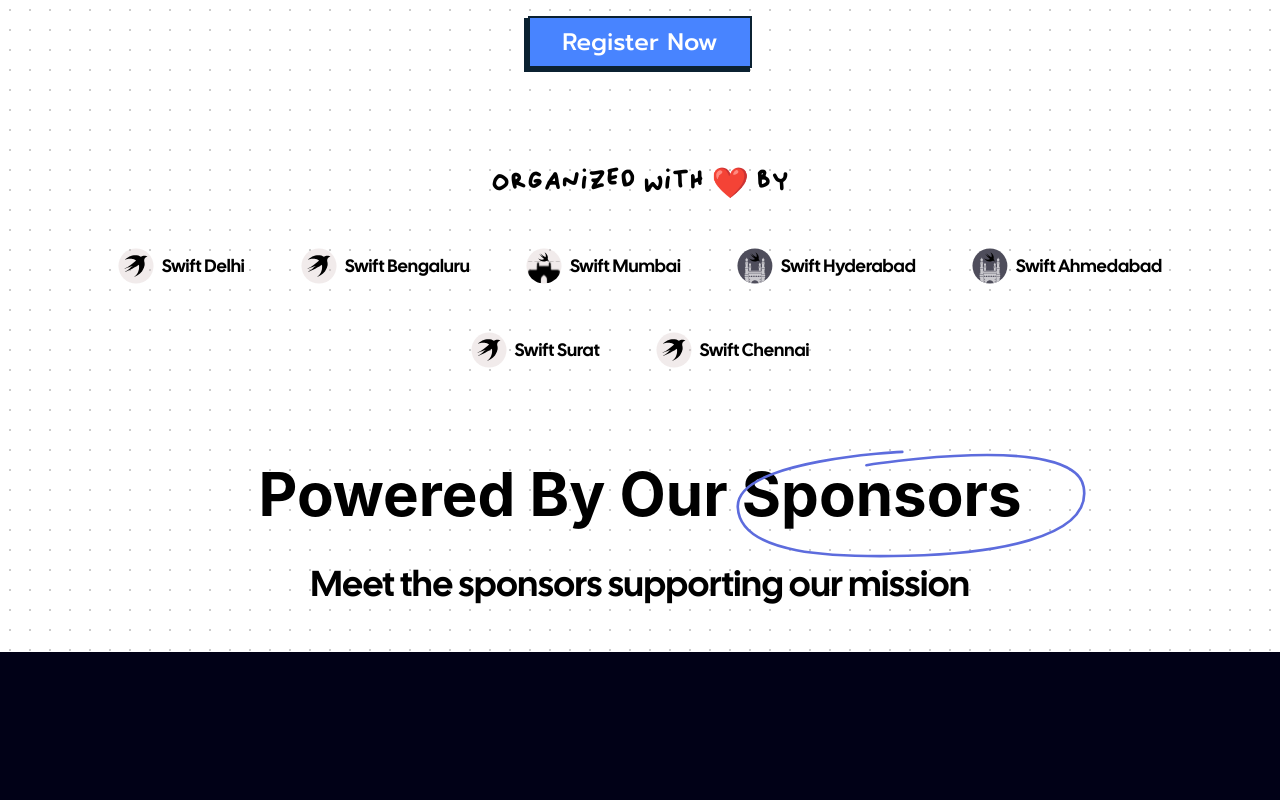
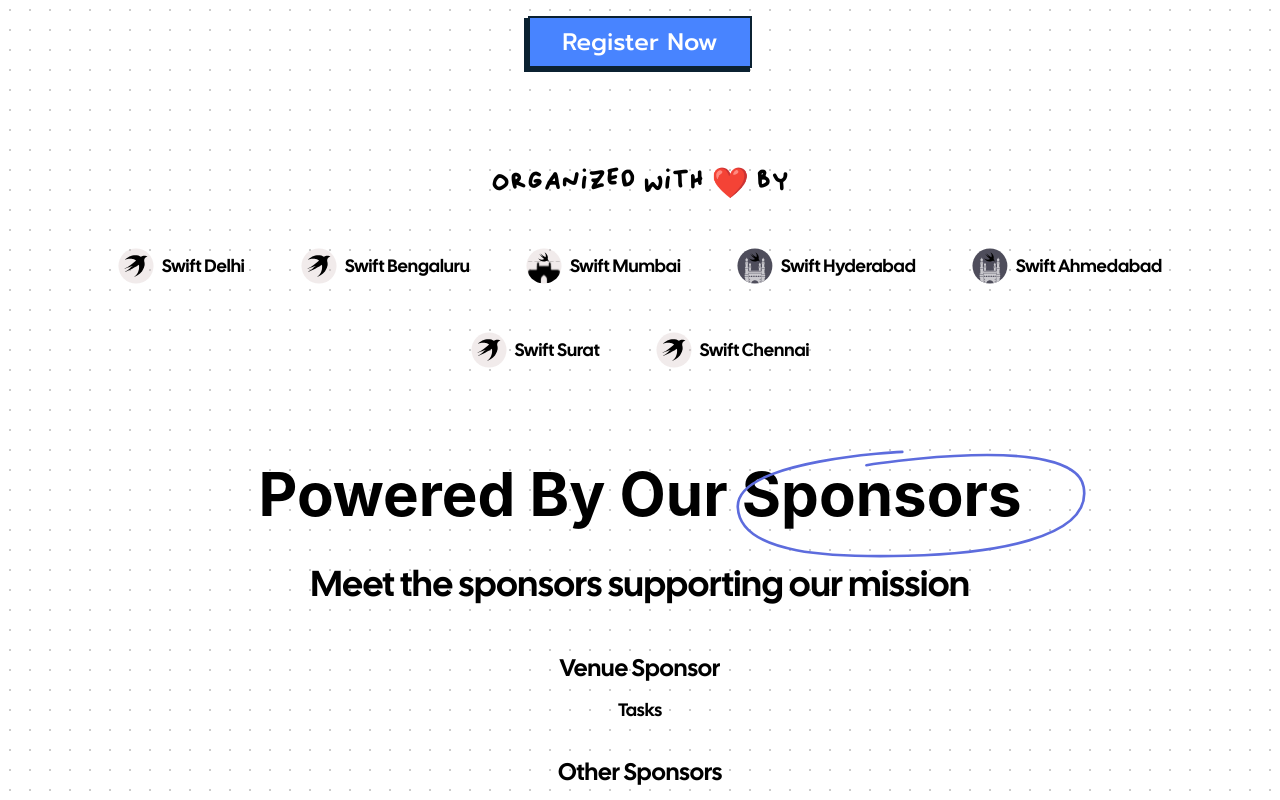
Before and after one commit to WatchPartyAroundIndia/watchpartyaroundindia.github.io, a React (Vite) app: page /#/ in a window 1280 px wide. Shown: the part 800-1600 px from the top of the page. Before the commit the page ends 1452 px from the top, so only its background shows below. Built offline with nearby package versions, Linux system fonts and the light colour scheme; a web font is replaced by a local one.

Commit message:
feat(Sponsors): add venue and other sponsors sections for improved organization

```diff
--- a/src/components/sponsors.tsx
+++ b/src/components/sponsors.tsx
@@ -20,6 +20,20 @@
           Meet the sponsors supporting our mission
         </h3>
         <div className="h-12" />
+        <div className="flex flex-col max-w-6xl mx-auto">
+          <h2 className="text-base md:text-xl lg:text-2xl text-center mb-3 font-calSans">
+            Venue Sponsor
+          </h2>
+          <div className="flex flex-wrap justify-center items-center gap-8 lg:gap-x-14 lg:gap-y-12">
+            <div className="flex justify-center items-center gap-2">
+              <p className="font-calSans text-base lg:text-lg">Tasks</p>
+            </div>
+          </div>
+          <div className="h-8" />
+          <h2 className="text-base md:text-xl lg:text-2xl text-center mb-3 font-calSans">
+            Other Sponsors
+          </h2>
+        </div>
       </div>
     </div>
   );
```
